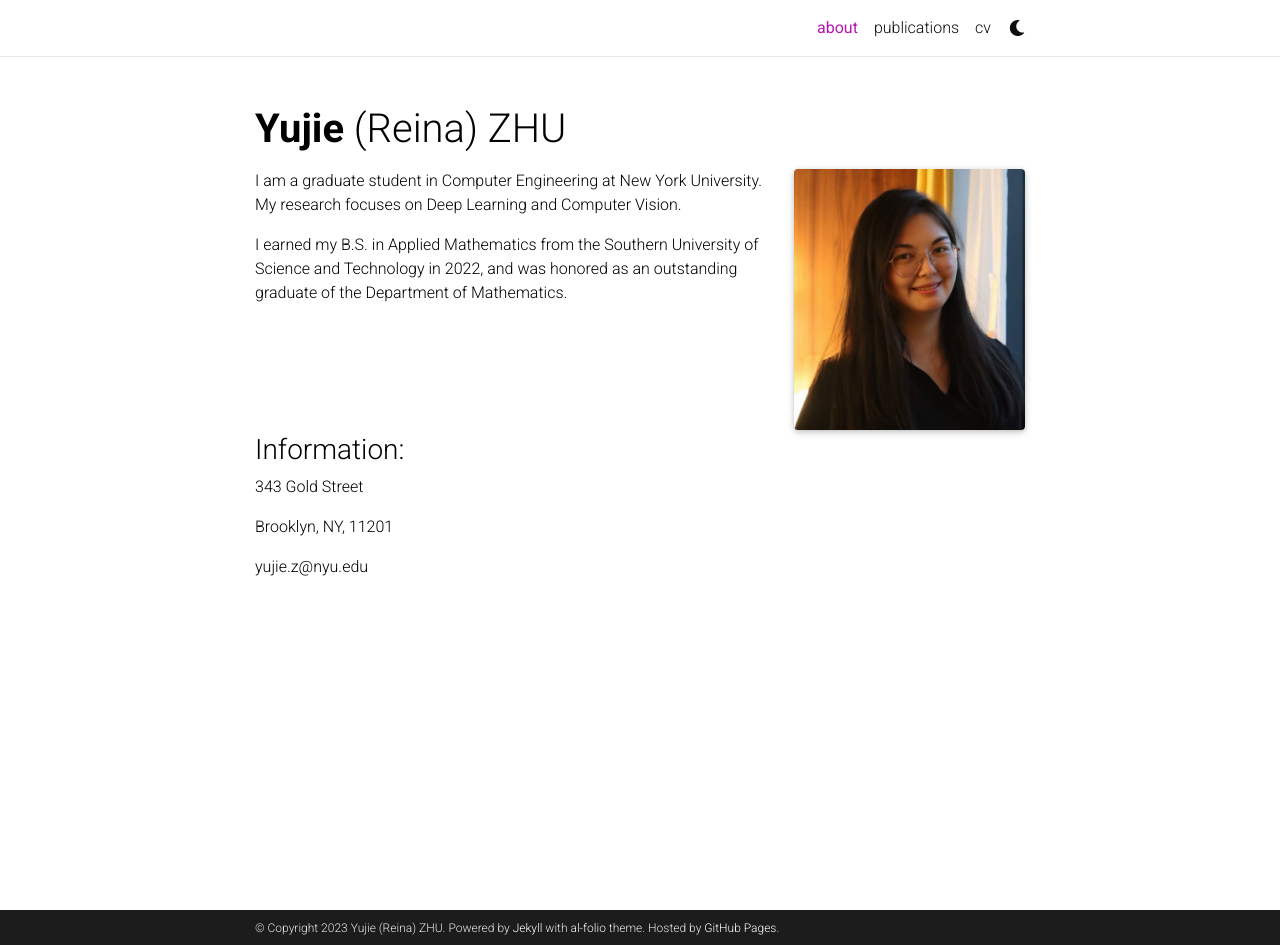
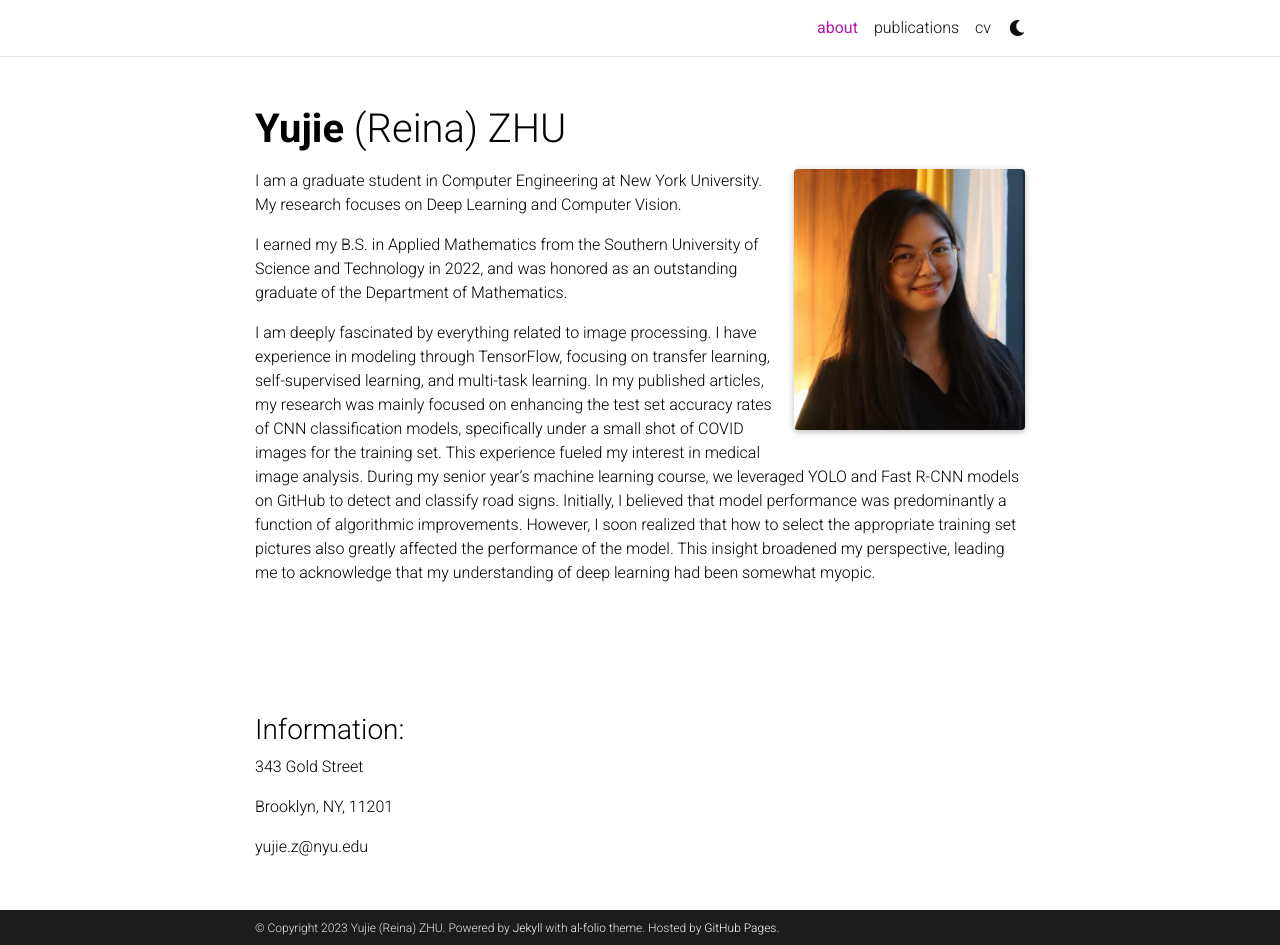
Before and after one commit to ReinaZhu/yujiezhu.github.io, a Jekyll site: the page built from _pages/about.md, in a window 1280 px wide and 945 px high. Built offline with Jekyll 4.4.1, drawn with Linux system fonts in a browser that asks for light colours; full-size pictures stand in for the smaller copies a plugin makes; comment, search, counter and statistics services are not loaded; a style sheet for code colours, icons or effects is not loaded.

Commit message:
Update about.md

```diff
--- a/_pages/about.md
+++ b/_pages/about.md
@@ -19,6 +19,8 @@
 
 I earned my B.S. in Applied Mathematics from the Southern University of Science and Technology in 2022, and was honored as an outstanding graduate of the Department of Mathematics.
 
+I am deeply fascinated by everything related to image processing. I have experience in modeling through TensorFlow, focusing on transfer learning, self-supervised learning, and multi-task learning. In my published articles, my research was mainly focused on enhancing the test set accuracy rates of CNN classification models, specifically under a small shot of COVID images for the training set. This experience fueled my interest in medical image analysis. During my senior year's machine learning course, we leveraged YOLO and Fast R-CNN models on GitHub to detect and classify road signs. Initially, I believed that model performance was predominantly a function of algorithmic improvements. However, I soon realized that how to select the appropriate training set pictures also greatly affected the performance of the model. This insight broadened my perspective, leading me to acknowledge that my understanding of deep learning had been somewhat myopic.
+
 <br/>
 <br/>
 <br/>
```
